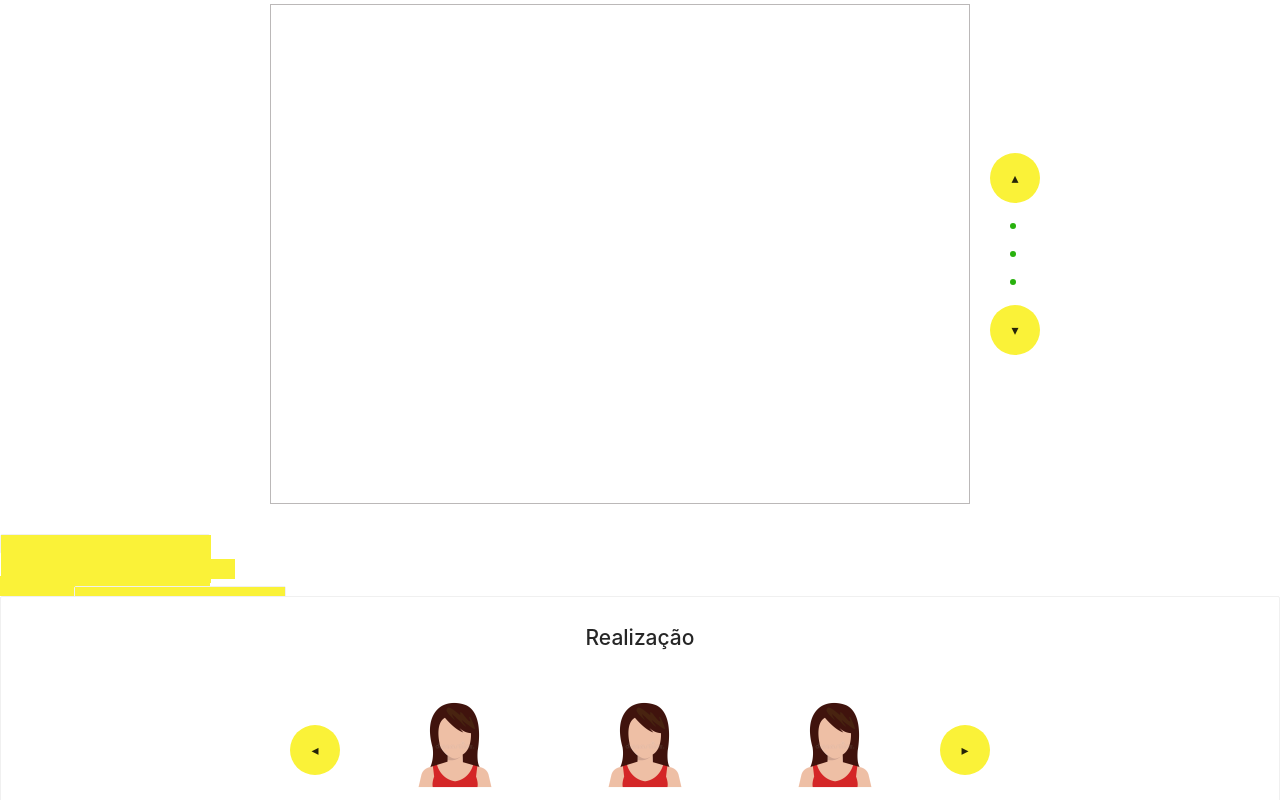
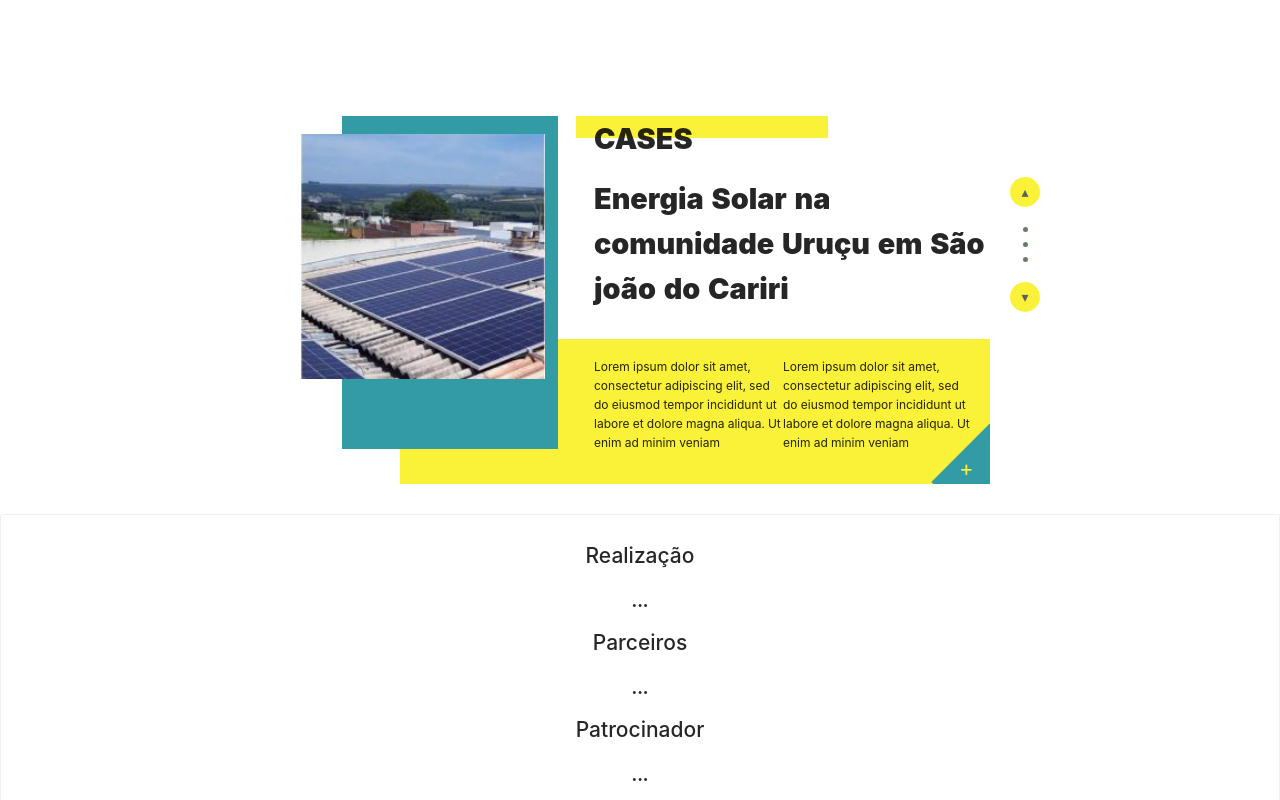
Before and after one commit to angela-oliveira/fida-insa, a React (Create React App) app: page / in a window 1280 px wide. Shown: the part 1560-2360 px from the top of the page. Built offline with nearby package versions, Linux system fonts and the light colour scheme.

Commit message:
criaçao e estilizaçao do case

```diff
--- a/src/components/Cases/index.css
+++ b/src/components/Cases/index.css
@@ -14,33 +14,122 @@
 }
 
 .carousel .case{
-    border: 1px solid rgba(121, 116, 116, 0.507);
-
-    width: 700px;
-    height: 500px;
+    position: relative;
+    /* border: 1px solid rgba(121, 116, 116, 0.507); */
+    width: 720px;
+    height: auto;
     margin: 30px;
     margin-right: 20px;
+    overflow: hidden;
+}
+
+.carousel .case .case-content{
+    position: relative;
+    height: 480px;
+    display: grid;
+    grid-template-columns: 1fr 1fr 1fr 1fr 1fr ;
+    grid-template-rows: 1fr 1fr 1fr 30%;
+    grid-template-areas:". . . . ."
+                        "img img title title title"
+                        "img img title title title"
+                        "img img text text text";
+}
+
+.case .case-content article::after{
+    position: absolute;
+    bottom: 0%;
+    content: '';
+    width: 82%;
+    right: 0%;
+    border-top: 145px solid var(--color-yellow);
+    z-index: -2;
+    }
+
+.carousel .case .case-content .title{
+    position: relative;
+    /* border: 1px solid #000; */
+    grid-area: title;
+    margin-left: 1rem;
+    padding-left: 1rem;
+}
+
+.carousel .case .case-content .title::before{
+    position: absolute;
+    content: '';
+    top: 0%;
+    height: 1.2rem;
+    left: 0%;
+    border-left: 14rem solid var(--color-yellow);
+    z-index: -1;
 }
 
 
+.carousel .case .case-content .title h2{
+    /* font-family: 'Raleway'; */
+    font-weight: 900;
+    font-size: 1.6rem;
+}
+
+.carousel .case .case-content .img {
+    position: relative;
+    /* border: 1px solid #000; */
+    display: flex;
+    align-items: flex-start;
+    justify-content: flex-end;
+    grid-area: img;
+}
+
+.case .case-content .img::after{
+    position: absolute;
+    content: '';
+    top: 0%;
+    height: 18.5rem;
+    right: 0%;
+    border-left: 12rem solid var(--color-green-light);
+    z-index: -1;
+    }
+
+.case .case-content img{
+    margin: 1rem 0.7rem;
+    width: 85%;
+}
+
+.carousel .case .case-content .text{
+    /* border: 1px solid #000; */
+    grid-area: text;
+    font-size: 12px;
+    display: flex;
+    margin-left:1rem ;
+    padding: 1rem;
+}
 
 /* botoes */
+
+.levels{
+    display: flex;
+    flex-flow: column;
+    align-items: center;
+}
+
 .levels div{
     display: flex;
     flex-flow: column;
-    margin: 10px;
+    justify-content: center;
+
+    margin: 10px 0px 10px 0px;
+
 }
 
 .levels .point-level{
-    width: 6px;
-    height: 6px;
+    width: 5px;
+    height: 5px;
     border-radius: 50%;
-    background-color: rgb(40, 177, 13);
+    background-color: rgb(104, 124, 100);
 
 }
 
 .levels .point-level + .point-level{
-    margin-top: 12px;
+    margin-top: 0px;
 }
 
 
@@ -48,9 +137,37 @@
 .levels button{
     border-radius: 50%;
     background-color: var(--color-yellow);
-    width: 50px;
-    height: 50px;
+    color: rgb(95, 95, 95);
+    width: 30px;
+    height: 30px;
     border: none;
     outline: none;
 
 }
+
+.case .more{
+    position: absolute;
+    right: 0.2rem;
+    bottom: -0.2rem;
+    /* border: 1px solid #000; */
+    width: 40px;
+    height: 40px;
+    display: flex;
+    justify-content: center;
+    align-items: center;
+    color: var(--color-yellow);
+    font-size: 22px;
+
+}
+
+.case .more::before{
+    position: absolute;
+    content: '';
+    top: -0.6rem;
+    right: -3.0rem;
+    height: 5rem;
+    border-left: 5rem solid var(--color-green-light);
+    z-index: -1;
+    transform: rotate(45deg);
+
+}
--- a/src/components/Cases/index.js
+++ b/src/components/Cases/index.js
@@ -1,5 +1,8 @@
 import React from 'react';
+import { Link } from 'react-router-dom';
 import './index.css';
+
+import fototest from '../../utils/images/foto_test.jpg';
 
 function Cases() {
     return (
@@ -7,7 +10,31 @@ function Cases() {
             <div className='cases-body'>
                 <div className='carousel'>
                     <div className='case'>
-
+                        <div className='case-content'>
+                            <div className='title'>
+                                <h2>CASES</h2>
+                                <h2>
+                                    Energia Solar na comunidade Uruçu em
+                                    São joão do Cariri
+                                </h2>
+                            </div>
+                            <div className='img'>
+                                <img src={fototest} alt='Energia solar'></img>
+                            </div>
+                            <article className='text'>
+                                <p>
+                                    Lorem ipsum dolor sit amet, consectetur adipiscing elit,
+                                    sed do eiusmod tempor incididunt ut labore et dolore magna aliqua.
+                                    Ut enim ad minim veniam
+                                </p>
+                                <p>
+                                    Lorem ipsum dolor sit amet, consectetur adipiscing elit,
+                                    sed do eiusmod tempor incididunt ut labore et dolore magna aliqua.
+                                    Ut enim ad minim veniam
+                                </p>
+                            </article>
+                        </div>
+                        <Link to='/'> <div className='more'>+</div></Link>
                     </div>
                 </div>
                 <div className='levels'>
--- a/src/pages/HomePage/index.js
+++ b/src/pages/HomePage/index.js
@@ -91,35 +91,30 @@ function HomePage() {
                 <Cases/>
 
             </div>
-            <div className="team">
+            {/* <div className="team">
                 <Card>
                     <div></div>
                     <h1>EQUIPE</h1>
                     <p>Conheça quem está à frente desse projeto</p>
                 </Card>
                 <br></br>
-                <Row>
-                    <Card hoverable >
-                        <img alt="example" src={perfilTest} />
-                        <Meta title="Nome" description="Função" />
-                    </Card>
 
 
-                </Row>
-            </div>
+
+            </div> */}
             <div className="parceiros">
                 <Card >
                     <h2>Realização</h2>
 
-                    <Carousel/>
+                    <h2>...</h2>
 
                     <h2>Parceiros</h2>
 
-                    <Carousel/>
+                    <h2>...</h2>
 
                     <h2>Patrocinador</h2>
 
-                    <Carousel/>
+                    <h2>...</h2>
                 </Card>
             </div>
             <div className="footer">
--- a/src/utils/styles/global.css
+++ b/src/utils/styles/global.css
@@ -2,7 +2,7 @@ html,
 body {
   padding: 0;
   margin: 0;
-  font-family: Raleway;
+  /* font-family: Raleway; */
   line-height: 1.6;
   font-size: 18px;
   width: 100vw;
```
Also changed, not shown: src/utils/images/foto_test.jpg (added), 1 other file (tests, documents, lock files or other folders).
